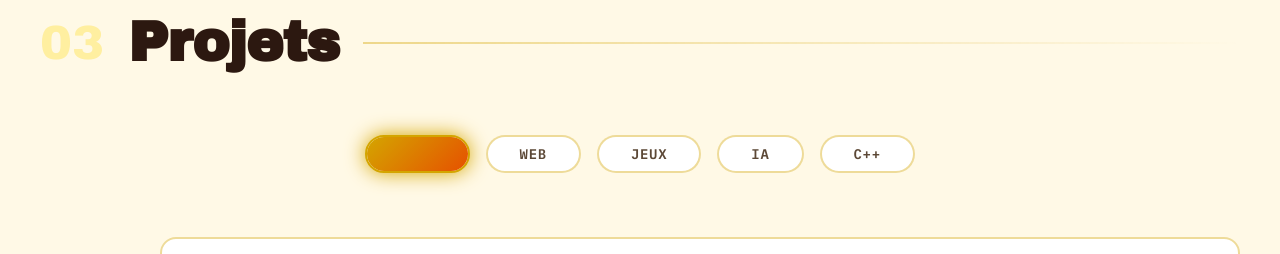
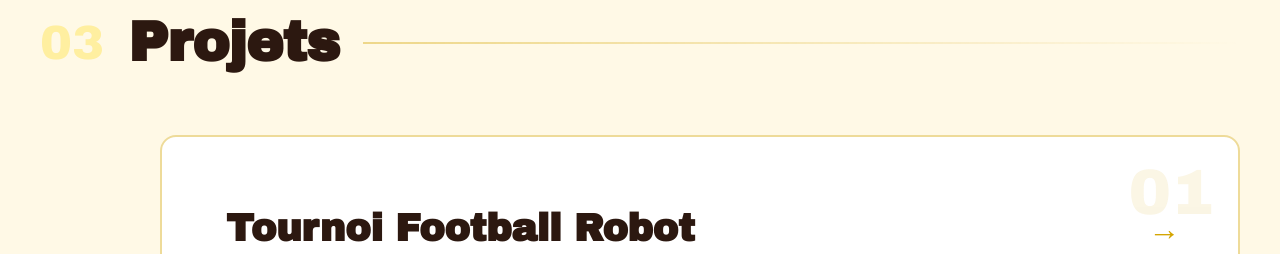
Before and after one commit to zaofromage/portfolio, a plain HTML site: page index.html in a window 1280 px wide. Shown: the part 2500-2754 px from the top of the page. Drawn offline with Linux system fonts and the light colour scheme.

Commit message:
san s filtre

```diff
--- a/index.html
+++ b/index.html
@@ -157,13 +157,6 @@
                 <span class="section-number">03</span>
                 <h2>Projets</h2>
                 <div class="section-line"></div>
-            </div>
-            <div class="project-filters">
-                <button class="filter-btn active" data-filter="all">Tous</button>
-                <button class="filter-btn" data-filter="web">Web</button>
-                <button class="filter-btn" data-filter="game">Jeux</button>
-                <button class="filter-btn" data-filter="ai">IA</button>
-                <button class="filter-btn" data-filter="cpp">C++</button>
             </div>
             <a class="project right" href="" target="_blank" data-categories="web,php" data-project-id="tfr">
                 <div class="project-number">01</div>
```
